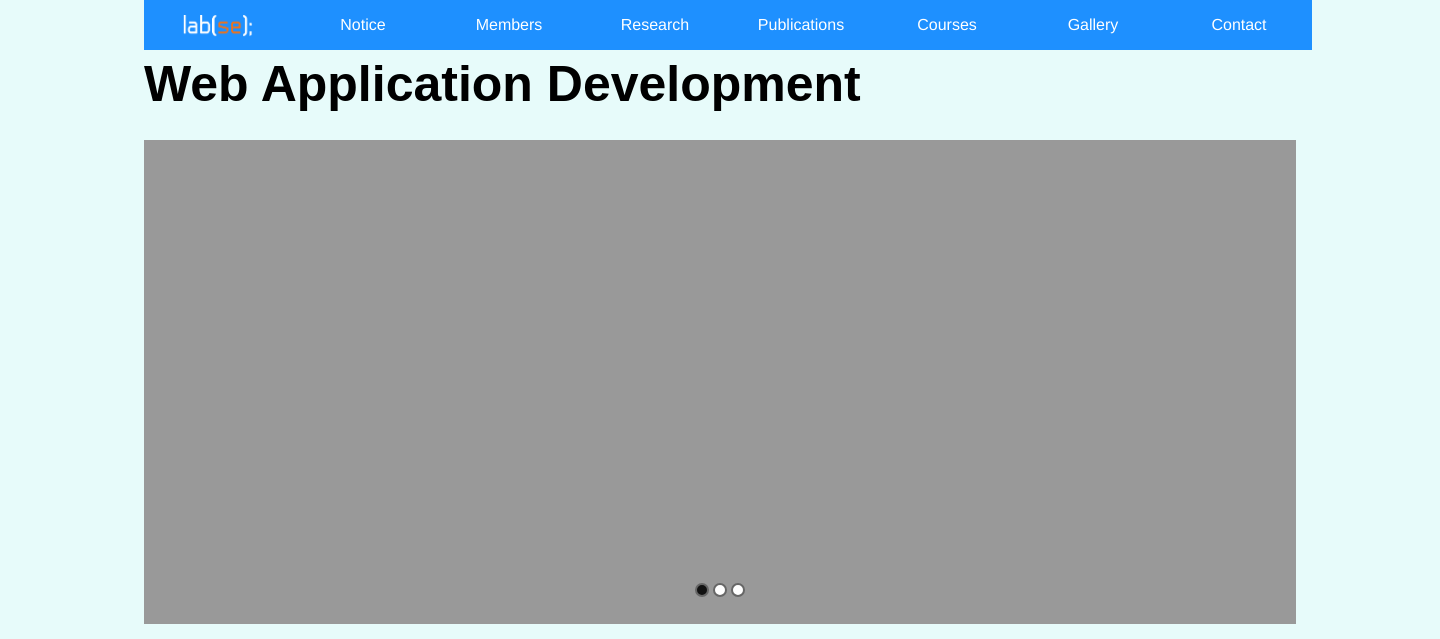
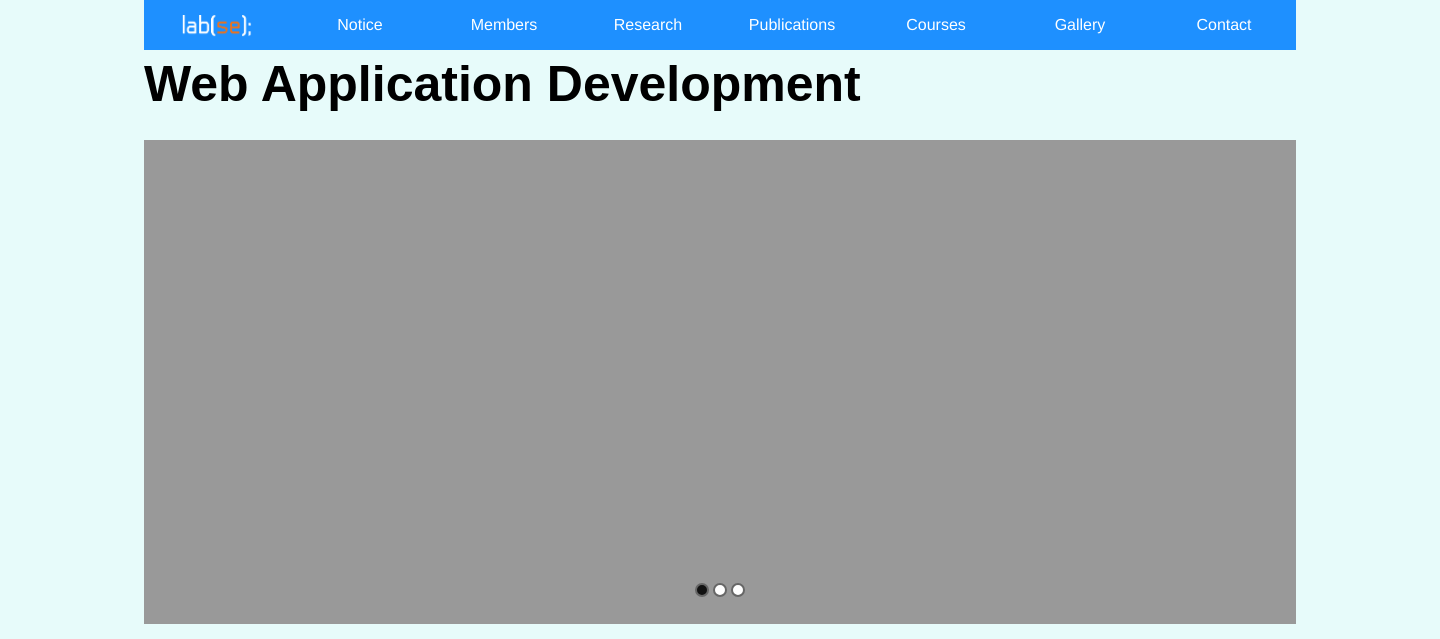
Before and after one commit to JuseobJang/webapp-project-selab, a PHP site: page /html/Home.html in a window 1440 px wide. Shown: the top 639 px of the page. Run offline with PHP 8.4, Linux system fonts and the light colour scheme.

Commit message:
modify menu

```diff
--- a/css/menu.css
+++ b/css/menu.css
@@ -12,7 +12,7 @@
   padding-left: 0px;
   margin: 0 0 0 0;
   position: absolute;
-  width: 1280px;
+  width: 1180px;
   top: 0%;
 
 }
@@ -21,7 +21,7 @@
   margin: 0 0 0 0;
   border : 0;
   float: left;
-  width: 146px;
+  width: 144px;
   text-align: center;
   /* border: 3px solid green; */
 
```
